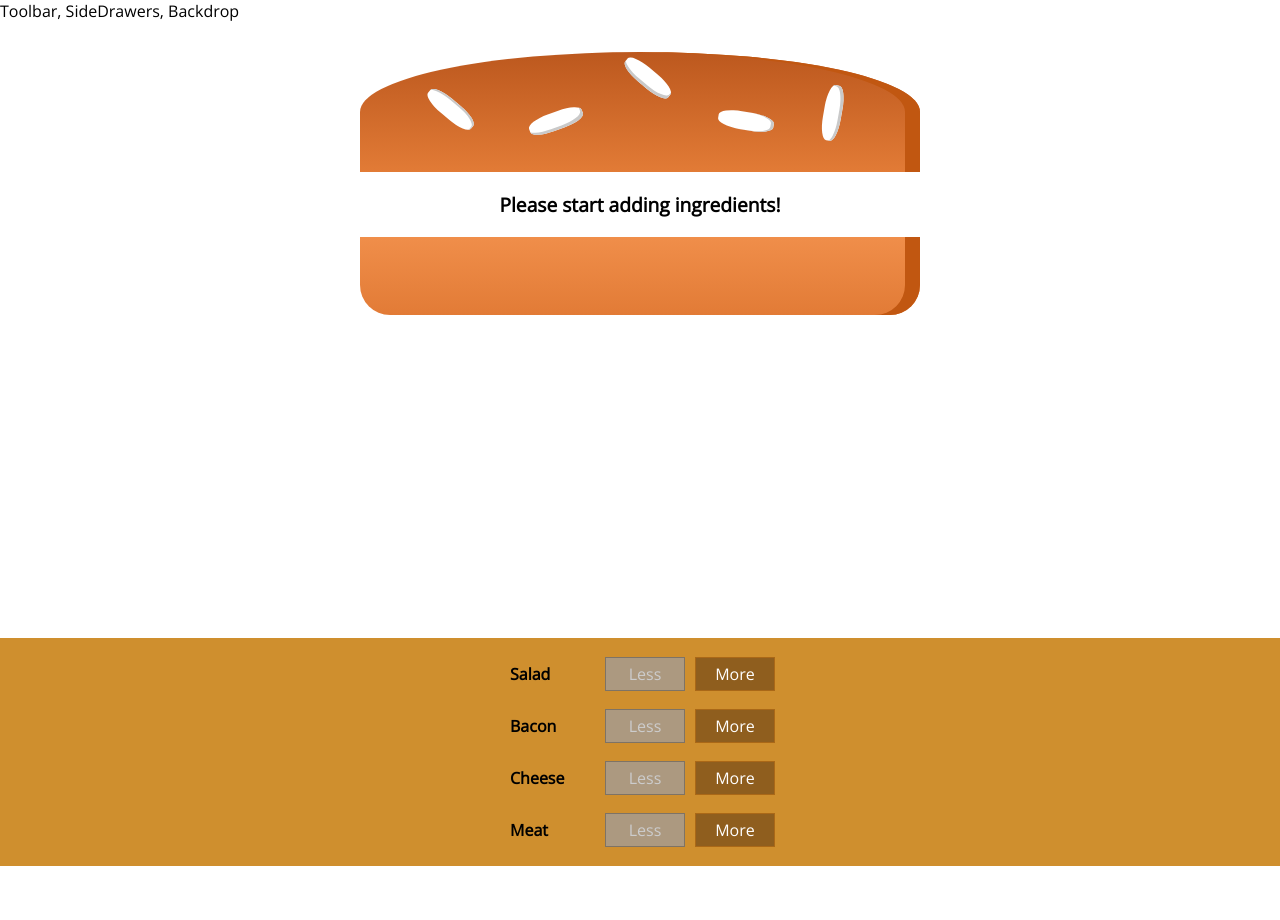
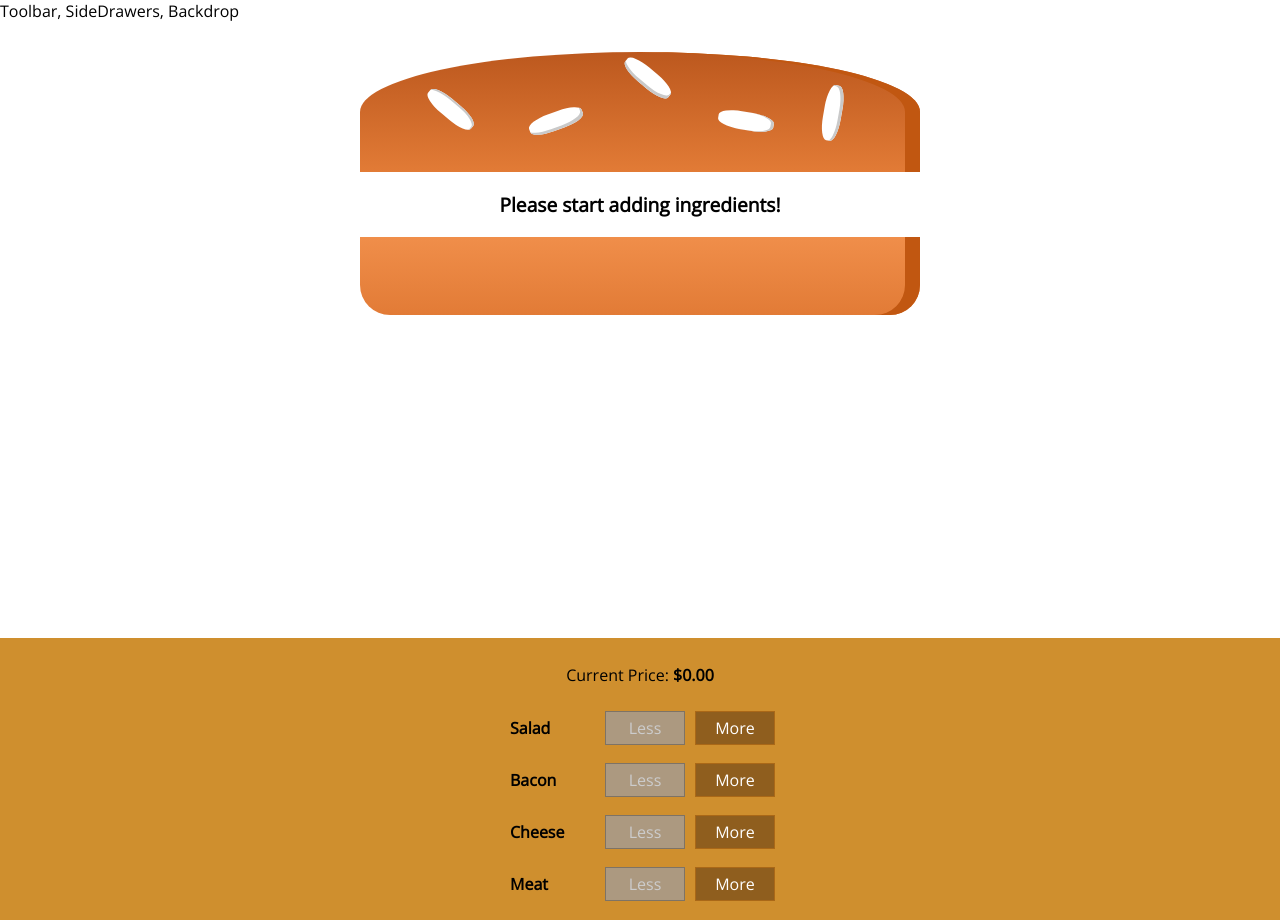
Before and after one commit to stlin/MyBurger, a React (Create React App) app: page / in a window 1280 px wide. Before the commit the page ends 866 px from the top, so only its background shows below. Built offline with nearby package versions, Linux system fonts and the light colour scheme.

Commit message:
Added current price display

```diff
--- a/src/components/Burger/BuildControls/BuildControls.js
+++ b/src/components/Burger/BuildControls/BuildControls.js
@@ -13,6 +13,7 @@
 const buildControls = (props) => (
 
     <div className="BuildControls">
+        <p>Current Price: <strong>${props.price.toFixed(2)}</strong></p>
         {controls.map(ctrl => (
             <BuildControl
                 key={ctrl.label}
--- a/src/containers/BurgerBuilder/BurgerBuilder.js
+++ b/src/containers/BurgerBuilder/BurgerBuilder.js
@@ -72,7 +72,7 @@
                 <BuildControls
                     ingredientAdded={this.addIngredientHandler}
                     ingredientRemoved={this.removeIngredientHandler}
-                    disabled={disabledInfo} />
+                    disabled={disabledInfo} price={this.state.totalPrice} />
             </Aux>
         );
     }
```
